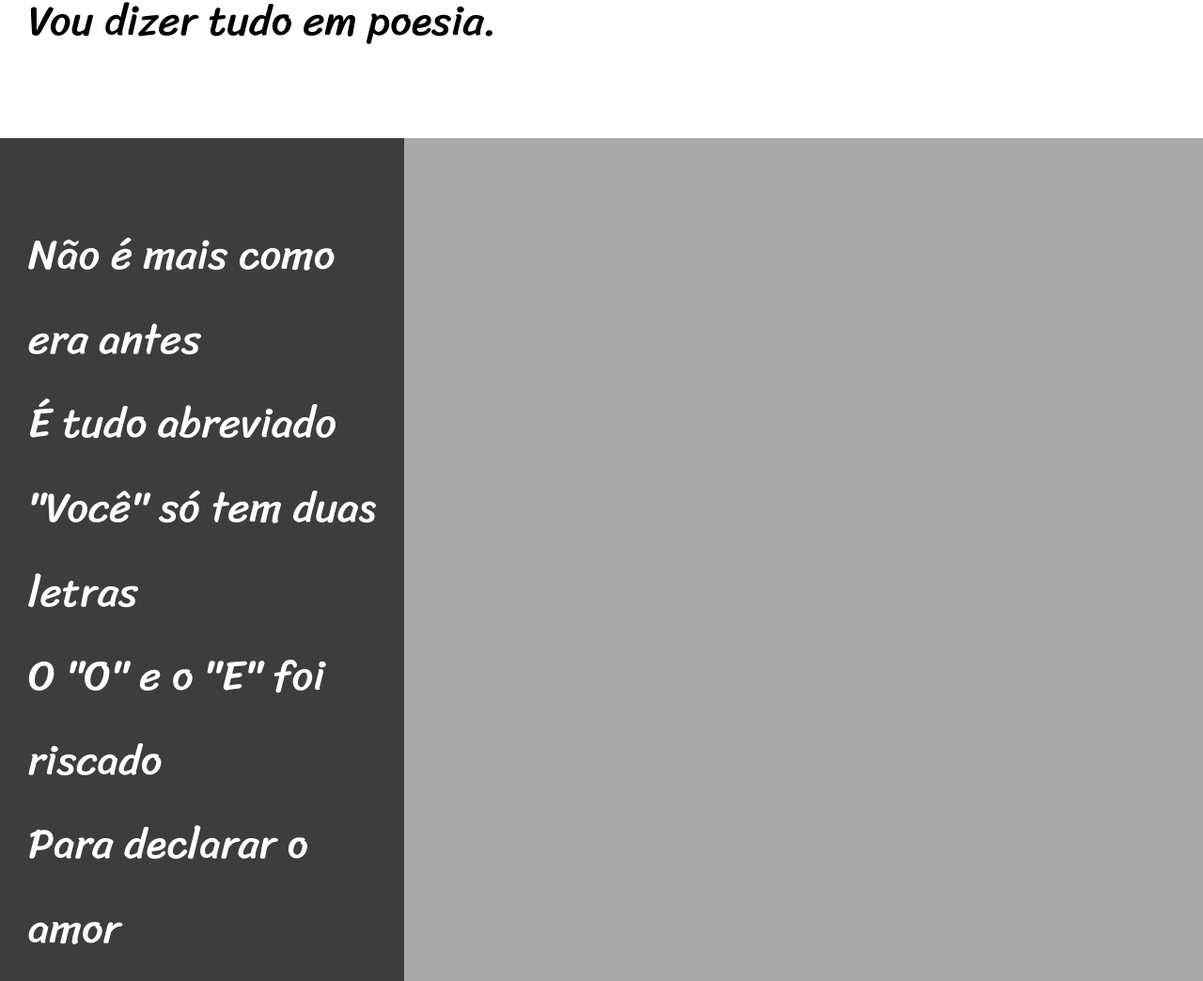
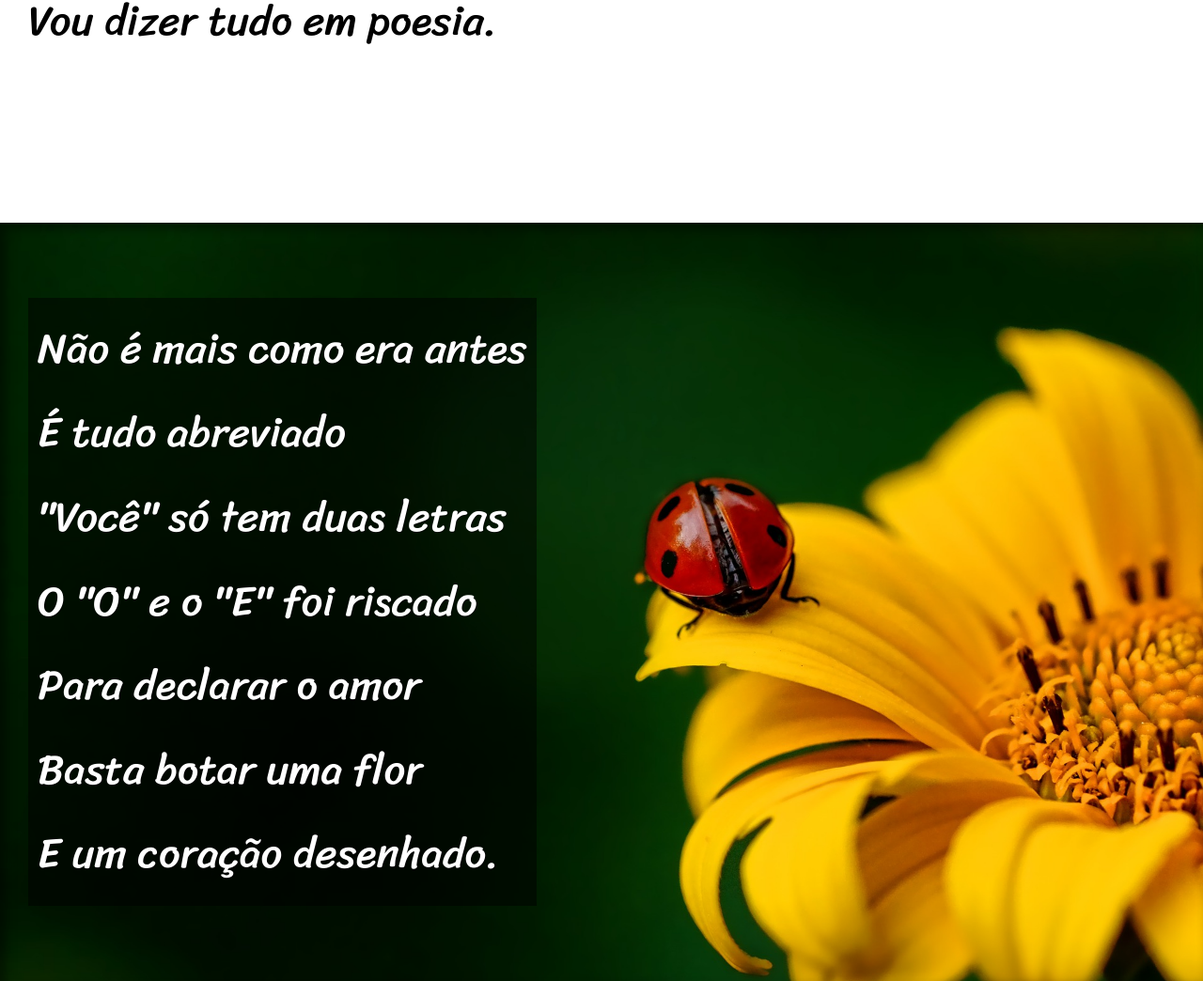
Before and after one commit to FilipeSBabosa/html-css, a plain HTML site: page desafios/desafio 12/index.html in a window 1280 px wide. Shown: the part 900-1944 px from the top of the page at 94% size. Drawn offline with Linux system fonts and the light colour scheme.

Commit message:
imagens adicionadas

```diff
--- a/desafios/desafio 12/index.html
+++ b/desafios/desafio 12/index.html
@@ -24,7 +24,7 @@
         </p>
     </section>
 
-    <section class="imagen">
+    <section class="imagen" id="imag01">
         <p>
             Não é mais como era antes<br>
             É tudo abreviado<br>
@@ -57,7 +57,7 @@
         </p>
     </section>
 
-    <section class="imagen">
+    <section class="imagen" id="imag02">
         <p>
             Tenho saudade das cartas<br>
             Escritas com a própria mão<br>
--- a/desafios/desafio 12/style.css
+++ b/desafios/desafio 12/style.css
@@ -55,6 +55,10 @@ section{
     padding-left: 30px;
 }
 
+section > p{
+    padding-bottom: 2em;
+}
+
 section.normal{
     background-color: white;
     color: black;
@@ -62,8 +66,26 @@ section.normal{
 
 section.imagen{
     background-color: rgb(61, 61, 61);
-    width: 400px;
     color: white;
+    box-shadow: inset 6px 6px 12px rgba(0, 0, 0, 0.473);
+    background-size: cover;
+    background-attachment: fixed;
+}
+
+section.imagen > p{
+    display: inline-block;
+    background-color: rgba(0, 0, 0, 0.507);
+    padding: 10px;
+    text-shadow: 1px 1px 0px rgba(0, 0, 0, 0.473);
+}
+
+section#imag01{
+    background-image: url(imagens/background001.jpg);
+    background-position: right center;
+}
+
+section#imag02{
+    background-image: url(imagens/background002.jpg)
 }
 
 footer{
```
